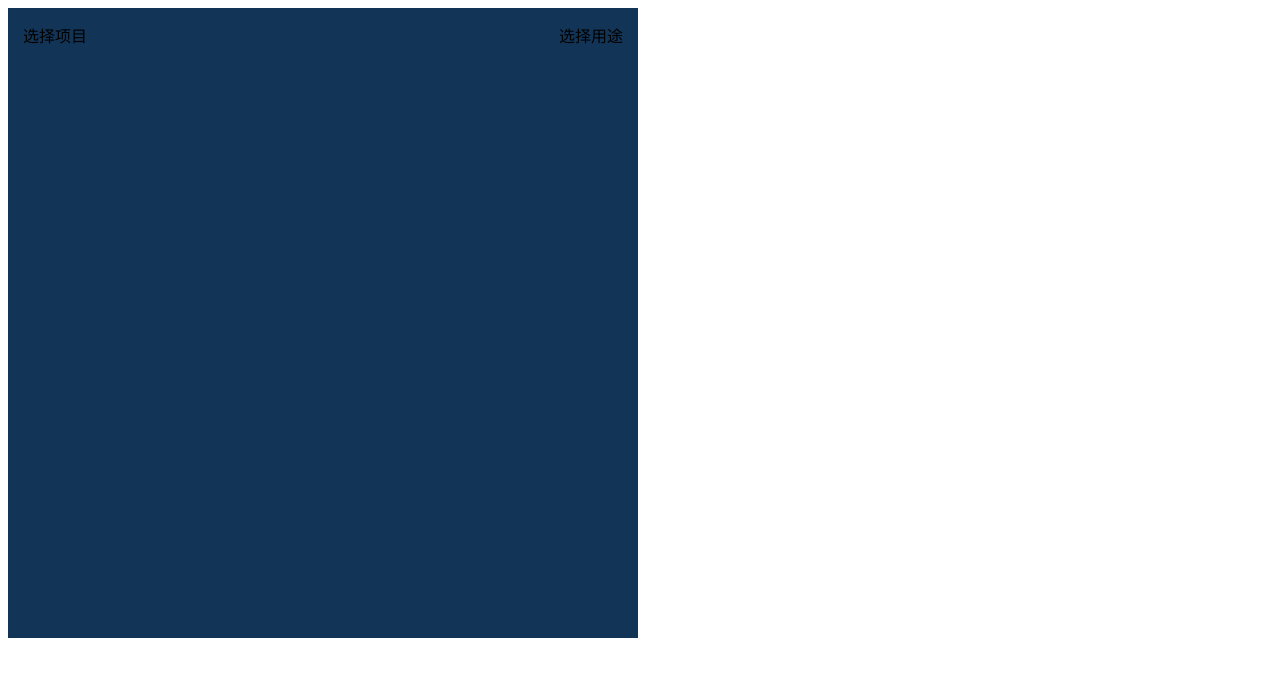
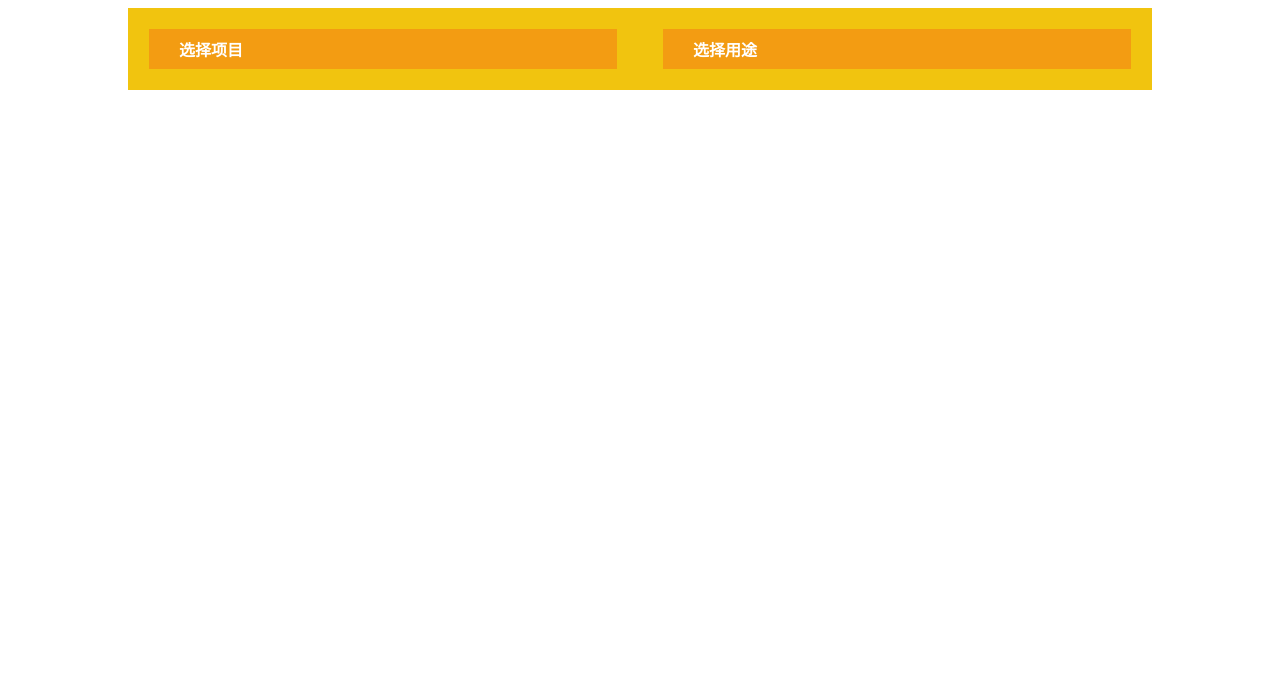
Before and after one commit to Fiosracht/URLShortenerHelper, a PHP site: page / in a window 1280 px wide. Shown: the top 677 px of the page. Run offline with PHP 8.4, Linux system fonts and the light colour scheme; data that the repository does not hold is empty.

Commit message:
changed style

```diff
--- a/style/style.css
+++ b/style/style.css
@@ -1,10 +1,21 @@
 @CHARSET "UTF-8";
 
+/* All colours are from http://flatuicolors.com/
+   Design copied from http://designmodo.github.io/Flat-UI/ */
+
+.main-container {
+	margin: auto;
+	width: 1024px;
+}
+
 .ListSelector {
-	padding: 15px;
-	width: 600px;
-	height: 600px;
-	background-color: #123456;
+	height: auto;
+	background-color: #f1c40f; /* sunflower */
+}
+
+.List {
+	margin: 20px;
+	width: 470px;
 }
 
 .float-left {
@@ -15,7 +26,99 @@
 	float: right;
 }
 
+.ListHeader {
+	margin: 1px;
+	height: 40px;
+	padding-left: 30px;
+
+	background-color: #f39c12;
+
+	font-family: cursive;
+	font-weight:bold;
+	color: #FFFFFF;
+
+	/* Internet Explorer 10 */
+	display:-ms-flexbox;
+	/*-ms-flex-pack:center;*/
+	-ms-flex-align:center;
+
+	/* Firefox */
+	display:-moz-box;
+	/*-moz-box-pack:center;*/
+	-moz-box-align:center;
+
+	/* Safari, Opera, and Chrome */
+	display:-webkit-box;
+	/*-webkit-box-pack:center;*/
+	-webkit-box-align:center;
+
+	/* W3C */
+	display:box;
+	/*box-pack:center;*/
+	box-align:center;
+}
+
+.ListHeader:hover {
+	background-color: #e67e22;
+	margin: 2px;
+	height: 38px;
+}
+
+input[type=checkbox] {
+	visibility: hidden;
+}
+
+.ListItem {
+	margin: 1px;
+	height: 40px;
+
+	background-color: #f39c12;
+
+	font-family: cursive;
+	font-weight:bold;
+	color: #FFFFFF;
+
+	/* Internet Explorer 10 */
+	display:-ms-flexbox;
+	/*-ms-flex-pack:center;*/
+	-ms-flex-align:center;
+
+	/* Firefox */
+	display:-moz-box;
+	/*-moz-box-pack:center;*/
+	-moz-box-align:center;
+
+	/* Safari, Opera, and Chrome */
+	display:-webkit-box;
+	/*-webkit-box-pack:center;*/
+	-webkit-box-align:center;
+
+	/* W3C */
+	display:box;
+	/*box-pack:center;*/
+	box-align:center;
+}
+
+.ListItem:hover {
+	background-color: #e67e22; /* orange */
+	margin: 2px;
+	height: 38px;
+}
+
+.checked {
+	background-color:#d35400;
+
+	background-image:url('../imgs/tick-white.png');
+	background-repeat: no-repeat;
+	background-position: 95%;
+	background-size: 25px 25px;
+}
+
 .button {
 	float:none;
 	width: 800px;
 }
+
+.clear {
+	clear: both;
+}
```
